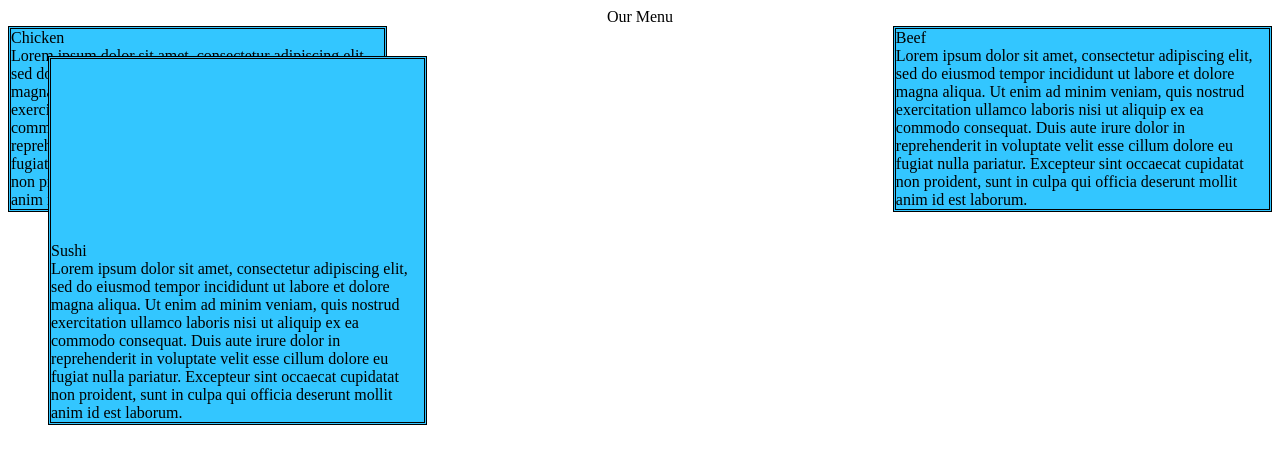
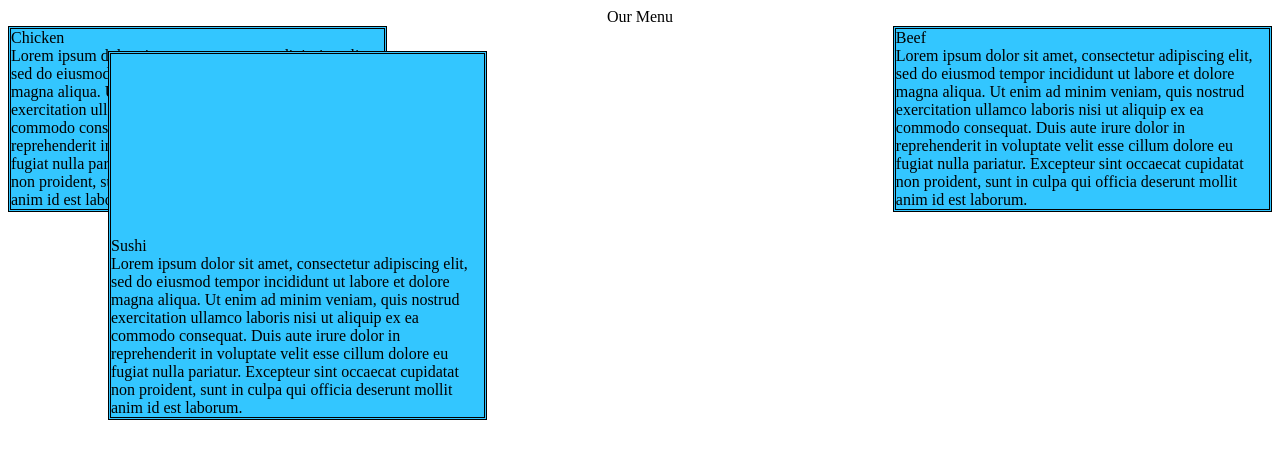
Before and after one commit to Reacy-or-Reese/Mod2-Solution, a plain HTML site: page index.html in a window 1280 px wide. Drawn offline with Linux system fonts and the light colour scheme.

Commit message:
Update style.css

```diff
--- a/style.css
+++ b/style.css
@@ -34,8 +34,8 @@ float: right;
 
 #sushi {
 position: relative;
-top: 30px;
-left: 40px
+top: 25px;
+left: 100px
 }
 
 .sushi {
```
